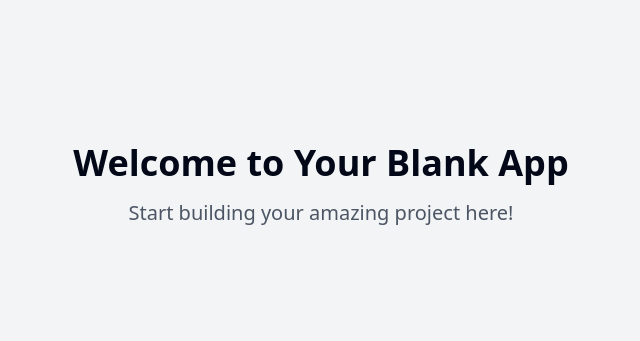
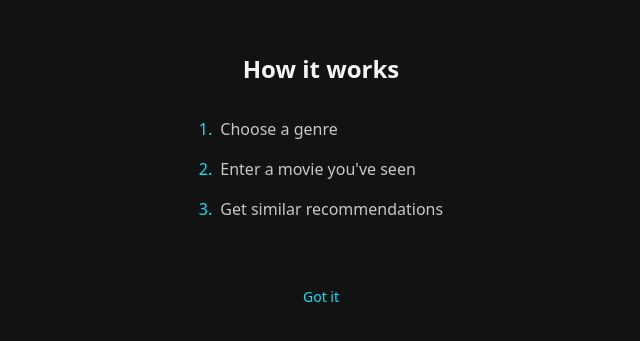
Before and after one commit to kapshere/moviebuff, a React (Vite) app: page / in a window 1280 px wide. Shown: the part 215-556 px from the top of the page, without its empty margins (319-959 px from the left). Built offline with nearby package versions, Linux system fonts and the light colour scheme.

Commit message:
Add initial app features and UI
Implement launch screen, genre selection, movie input, recommendation engine, and results presentation with animations and dark mode.

```diff
--- a/package.json
+++ b/package.json
@@ -45,6 +45,7 @@
     "cmdk": "^1.0.0",
     "date-fns": "^3.6.0",
     "embla-carousel-react": "^8.3.0",
+    "framer-motion": "^12.7.4",
     "input-otp": "^1.2.4",
     "lucide-react": "^0.462.0",
     "next-themes": "^0.3.0",
--- /dev/null
+++ b/src/components/GenreGrid.tsx
@@ -0,0 +1,30 @@
+
+import React from 'react';
+import { motion } from 'framer-motion';
+
+const genres = [
+  'Mystery', 'Comedy', 'Cyberpunk', 'Drama',
+  'Thriller', 'Romance', 'Sci-Fi', 'Horror',
+  'Animation', 'Documentary'
+];
+
+export const GenreGrid = ({ onGenreSelect }: { onGenreSelect: (genre: string) => void }) => {
+  return (
+    <div className="p-4 grid grid-cols-2 md:grid-cols-3 lg:grid-cols-4 gap-4">
+      {genres.map((genre, index) => (
+        <motion.button
+          key={genre}
+          onClick={() => onGenreSelect(genre)}
+          className="p-6 text-lg font-medium text-[#F5F5F5] bg-[#1E1E1E] rounded-lg hover:bg-[#2A2A2A] transition-colors"
+          whileHover={{ scale: 1.02 }}
+          whileTap={{ scale: 0.98 }}
+          initial={{ opacity: 0, y: 20 }}
+          animate={{ opacity: 1, y: 0 }}
+          transition={{ delay: index * 0.1 }}
+        >
+          {genre}
+        </motion.button>
+      ))}
+    </div>
+  );
+};
--- /dev/null
+++ b/src/components/LoadingScreen.tsx
@@ -0,0 +1,36 @@
+
+import React, { useEffect, useState } from 'react';
+import { motion } from 'framer-motion';
+
+export const LoadingScreen = ({ onComplete }: { onComplete: () => void }) => {
+  const [showLogo, setShowLogo] = useState(false);
+
+  useEffect(() => {
+    const timer = setTimeout(() => {
+      setShowLogo(true);
+    }, 3000);
+
+    return () => clearTimeout(timer);
+  }, []);
+
+  return (
+    <motion.div
+      className="fixed inset-0 bg-[#121212] flex items-center justify-center"
+      animate={{
+        opacity: showLogo ? 0 : 1
+      }}
+      onAnimationComplete={() => {
+        if (showLogo) onComplete();
+      }}
+      transition={{ duration: 0.5 }}
+    >
+      <motion.h1
+        initial={{ scale: 0.8, opacity: 0 }}
+        animate={{ scale: 1, opacity: 1 }}
+        className="text-4xl font-bold text-[#F5F5F5]"
+      >
+        What to Watch?
+      </motion.h1>
+    </motion.div>
+  );
+};
--- /dev/null
+++ b/src/components/OnboardingTip.tsx
@@ -0,0 +1,45 @@
+
+import React from 'react';
+import { motion } from 'framer-motion';
+import { Button } from '@/components/ui/button';
+
+export const OnboardingTip = ({ onDismiss }: { onDismiss: () => void }) => {
+  return (
+    <motion.div
+      initial={{ opacity: 0, y: 20 }}
+      animate={{ opacity: 1, y: 0 }}
+      className="fixed inset-0 bg-[#121212] flex flex-col items-center justify-center px-4"
+    >
+      <div className="max-w-md space-y-6 text-center">
+        <h2 className="text-2xl font-semibold text-[#F5F5F5] mb-8">How it works</h2>
+        <ul className="space-y-4 text-[#F5F5F5]/80">
+          <li className="flex items-center space-x-2">
+            <span className="text-[#00E5FF]">1.</span>
+            <span>Choose a genre</span>
+          </li>
+          <li className="flex items-center space-x-2">
+            <span className="text-[#00E5FF]">2.</span>
+            <span>Enter a movie you've seen</span>
+          </li>
+          <li className="flex items-center space-x-2">
+            <span className="text-[#00E5FF]">3.</span>
+            <span>Get similar recommendations</span>
+          </li>
+        </ul>
+        <motion.div
+          initial={{ opacity: 0 }}
+          animate={{ opacity: 1 }}
+          transition={{ delay: 0.5 }}
+        >
+          <Button
+            onClick={onDismiss}
+            variant="ghost"
+            className="text-[#00E5FF] hover:text-[#00E5FF]/80 mt-8"
+          >
+            Got it
+          </Button>
+        </motion.div>
+      </div>
+    </motion.div>
+  );
+};
--- a/src/pages/Index.tsx
+++ b/src/pages/Index.tsx
@@ -1,12 +1,34 @@
-// Update this page (the content is just a fallback if you fail to update the page)
+
+import React, { useState } from 'react';
+import { LoadingScreen } from '@/components/LoadingScreen';
+import { OnboardingTip } from '@/components/OnboardingTip';
+import { GenreGrid } from '@/components/GenreGrid';
 
 const Index = () => {
+  const [showLoading, setShowLoading] = useState(true);
+  const [showOnboarding, setShowOnboarding] = useState(false);
+  const [showGenres, setShowGenres] = useState(false);
+
+  const handleLoadingComplete = () => {
+    setShowLoading(false);
+    setShowOnboarding(true);
+  };
+
+  const handleOnboardingDismiss = () => {
+    setShowOnboarding(false);
+    setShowGenres(true);
+  };
+
+  const handleGenreSelect = (genre: string) => {
+    console.log('Selected genre:', genre);
+    // Will implement movie search in the next iteration
+  };
+
   return (
-    <div className="min-h-screen flex items-center justify-center bg-gray-100">
-      <div className="text-center">
-        <h1 className="text-4xl font-bold mb-4">Welcome to Your Blank App</h1>
-        <p className="text-xl text-gray-600">Start building your amazing project here!</p>
-      </div>
+    <div className="min-h-screen bg-[#121212]">
+      {showLoading && <LoadingScreen onComplete={handleLoadingComplete} />}
+      {showOnboarding && <OnboardingTip onDismiss={handleOnboardingDismiss} />}
+      {showGenres && <GenreGrid onGenreSelect={handleGenreSelect} />}
     </div>
   );
 };
```
Also changed, not shown: 1 other file (tests, documents, lock files or other folders).
